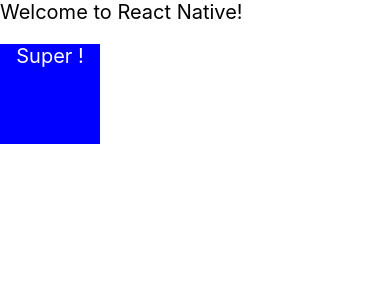
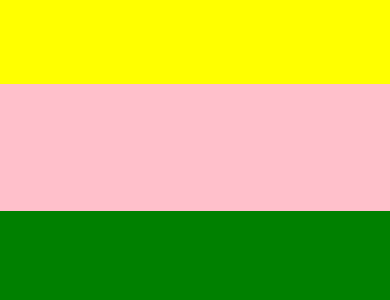
Before and after one commit to SmpManeth/react-native-introduction, a React Native app: screen / in a window 390 px wide. Shown: the top 300 px of the page. Built offline with nearby package versions, Linux system fonts and the light colour scheme.

Commit message:
update App.js and App.styles.js

```diff
--- a/App.js
+++ b/App.js
@@ -1,16 +1,16 @@
-import { Text, View } from "react-native";
-import { Profile } from "./components/Profile/Profile";
 import { SafeAreaView, SafeAreaProvider } from "react-native-safe-area-context";
 import { styles } from "./App.styles";
+import { View } from "react-native";
 
 export default function App() {
   return (
     <SafeAreaProvider>
-      <SafeAreaView>
-        <Text style={styles.text}>Welcome to React Native!</Text>
-        <View style={styles.square}>
-          <Text style={styles.innerText}>Super !</Text>
+      <SafeAreaView style={{ backgroundColor: "red", flex: 1 }}>
+        <View style={{ backgroundColor: "blue", flex: 1 }}>
+          <View style={{ backgroundColor: "yellow", flex: 2 }}></View>
+          <View style={{ backgroundColor: "pink", flex: 3 }}></View>
         </View>
+        <View style={{ backgroundColor: "green", flex: 3 }}></View>
       </SafeAreaView>
     </SafeAreaProvider>
   );
--- a/App.styles.js
+++ b/App.styles.js
@@ -2,23 +2,5 @@ import { StyleSheet } from "react-native";
 
 export const  styles = StyleSheet.create({
 
-    text: {
-      fontSize: 20,
-      color: "#000",
-
-    },
-
-    square:{
-        width: 100,
-        height: 100,
-        backgroundColor: "blue",
-        marginTop: 20,
-    },
-
-    innerText:{
-        fontSize: 20,
-        color: "white",
-        textAlign: "center",
-    }
 
   })
```
